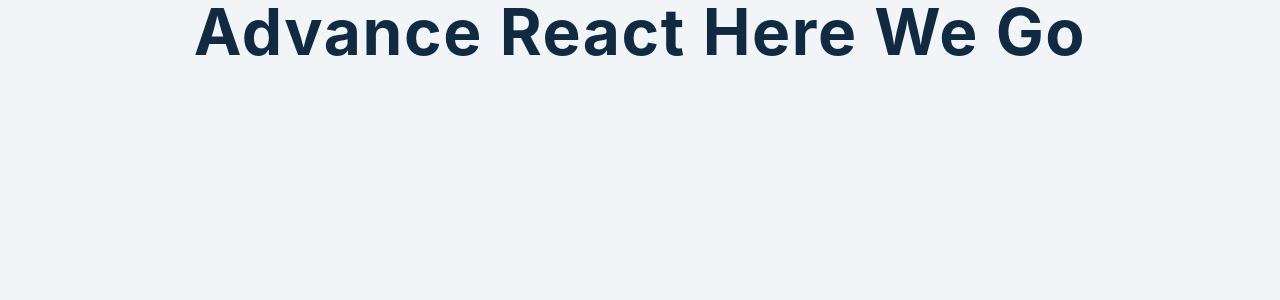
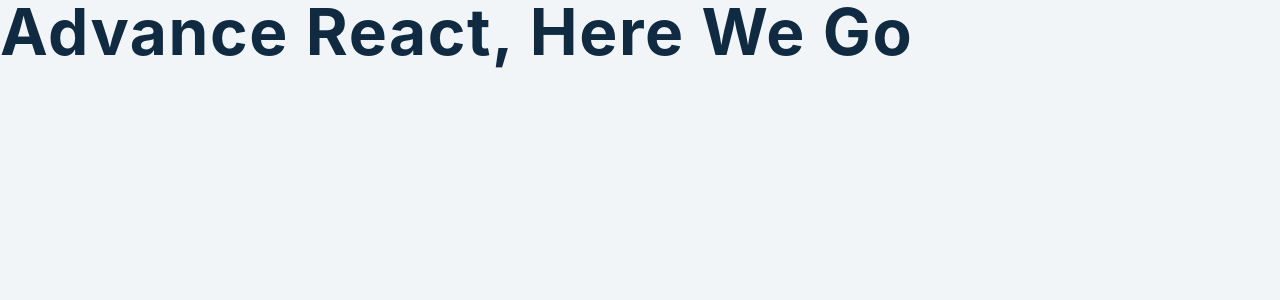
Before and after one commit to Loveday-Alfred/smilga-react, a React (Create React App) app: page / in a window 1280 px wide. Shown: the top 300 px of the page. Built offline with nearby package versions, Linux system fonts and the light colour scheme.

Commit message:
advance structure

```diff
--- a/src/App.js
+++ b/src/App.js
@@ -1,9 +1,7 @@
-import "./App.css";
-
 const App = () => {
   return (
     <div className="App">
-      <h1>Advance React Here We Go</h1>
+      <h1>Advance React, Here We Go</h1>
     </div>
   );
 };
```
